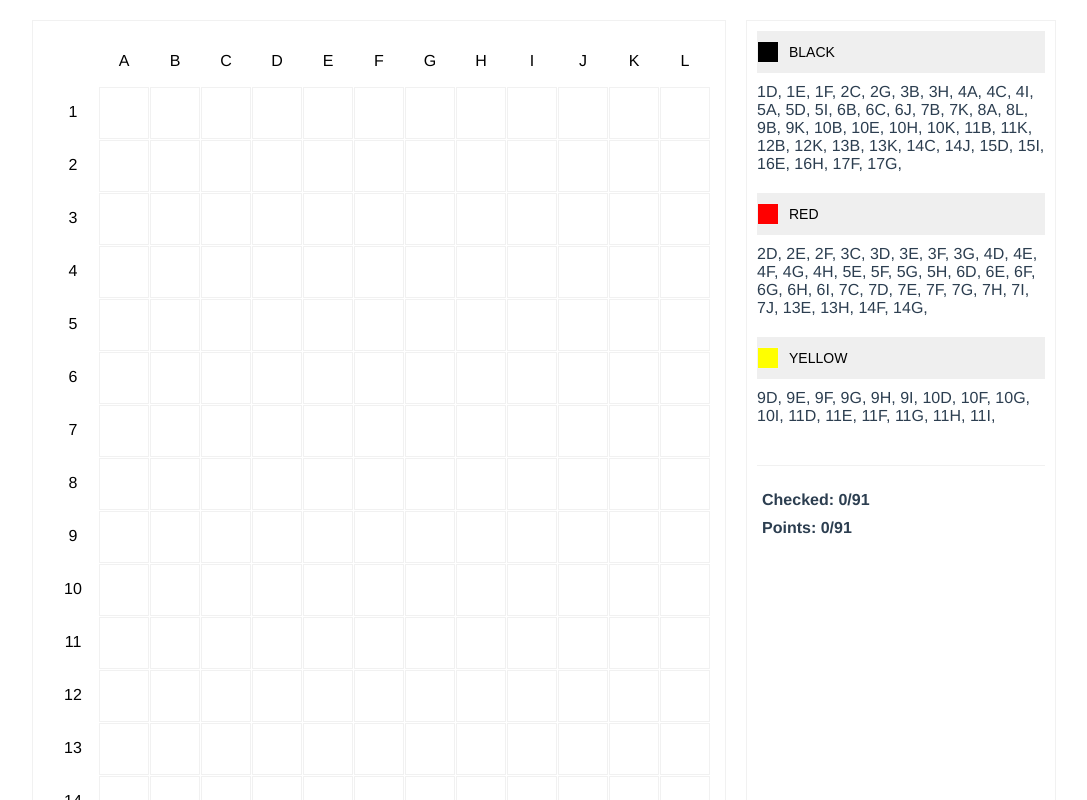
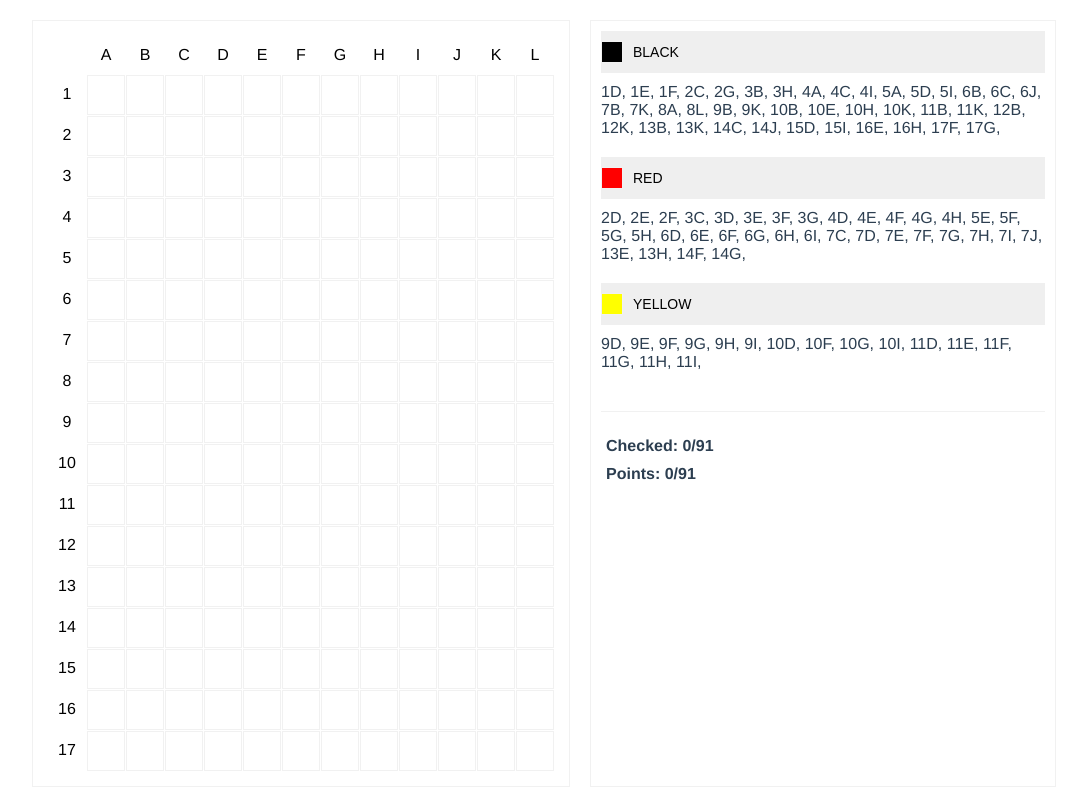
Before and after one commit to szafran89/santa-claus-coding, a Vue app: page / in a window 1280 px wide. Shown: the top 800 px of the page, without its empty margins (96-1183 px from the left). Built offline with nearby package versions, Linux system fonts and the light colour scheme.

Commit message:
Updated readme and removed useless code

```diff
--- a/src/App.vue
+++ b/src/App.vue
@@ -10,9 +10,6 @@
         />
       </div>
       <div class="template__sidebar">
-        <!-- <div class="notification">
-          {{ selectedColorNotification }}
-        </div> -->
         <Colors :colors="colors" v-on:setColor="setColor" />
         <Summary :codesSum="codesSum" :summary="summary" />
       </div>
@@ -50,11 +47,6 @@
         return Object.keys(this.colors)
           .map((key, index) => this.colors[key].codes.length)
           .reduce((a, b) => a + b, 0)
-      },
-      selectedColorNotification () {
-        return this.selectedColor
-          ? 'Selected color: ' + this.selectedColor.label
-          : 'Please select color from belowe list!'
       }
     },
     methods: {
@@ -100,16 +92,4 @@
     padding: 10px;
     border: 1px solid #f1f1f1;
   }
-
-  .notification {
-    margin-bottom: 20px;
-    padding: 10px;
-    font-weight: bold;
-    text-align: left;
-    color: #c83a3b;
-  }
-
-  .notification--active {
-    color: #28c659;
-  }
 </style>
--- a/src/components/Board.vue
+++ b/src/components/Board.vue
@@ -63,7 +63,7 @@
 <style scoped>
   .board {
     display: grid;
-    grid-template-columns: 50px 50px 50px 50px 50px 50px 50px 50px 50px 50px 50px 50px 50px;
+    grid-template-columns: 38px 38px 38px 38px 38px 38px 38px 38px 38px 38px 38px 38px 38px;
     grid-gap: 1px;
     padding: 5px;
     background-color: #fff;
@@ -71,9 +71,9 @@
   }
 
   .board__item {
-    height: 50px;
+    height: 38px;
     border: 1px solid #f1f1f1;
-    line-height: 50px;
+    line-height: 38px;
     cursor: pointer;
     color: #000;
     background-color: #fff;
--- a/src/components/Summary.vue
+++ b/src/components/Summary.vue
@@ -19,7 +19,7 @@
 </script>
 
 <style scoped>
-  .summary .summary__item {
+  .summary__item {
     width: 100%;
     padding: 5px;
     font-weight: bold;
```
Also changed, not shown: src/components/Colors.vue (+0 -2 lines), 1 other file (tests, documents, lock files or other folders).
